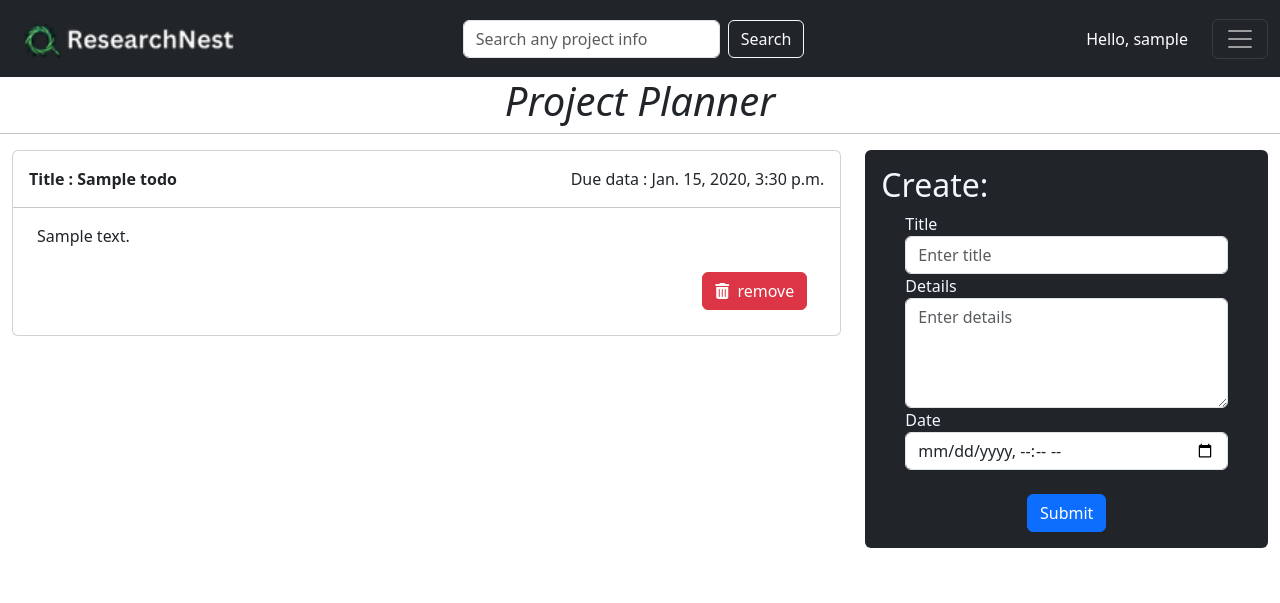
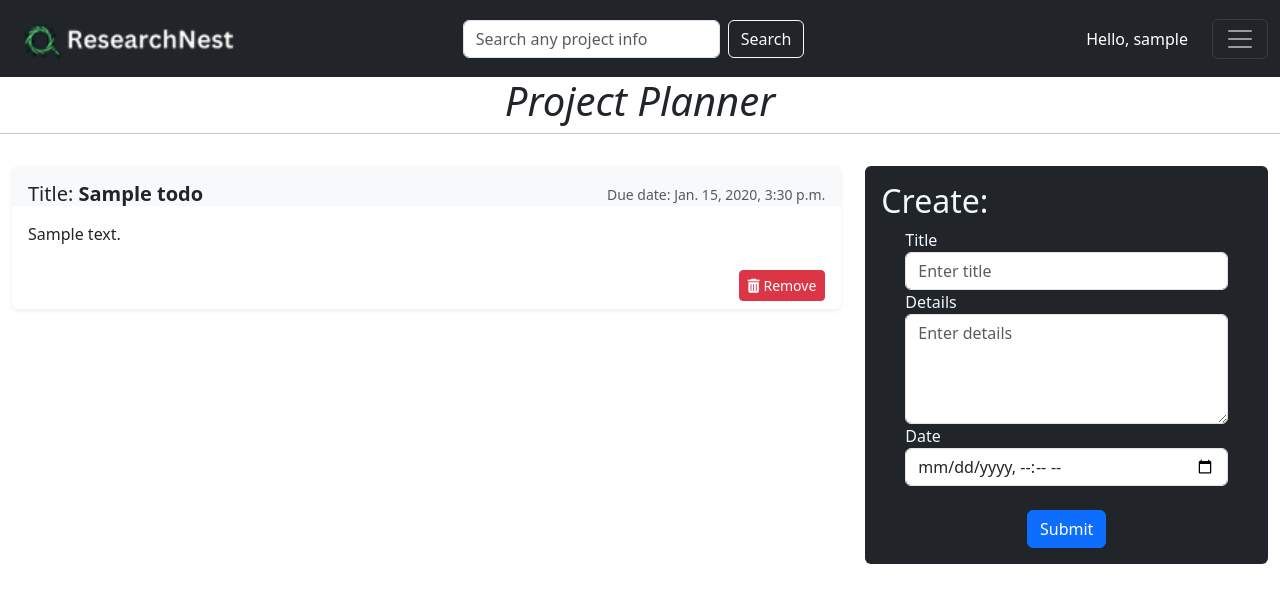
Before and after one commit to Yuvaprakash24/ResearchNest, a Django app: page /todolist in a window 1280 px wide. Shown: the top 603 px of the page. Run offline with Django 5.2, Linux system fonts and the light colour scheme; a user stored in the database is signed in; tables that the repository leaves empty hold one stand-in row (values such as "Sample post"); some libraries are stand-ins or nearby versions; some web fonts are replaced.

Commit message:
Updated Frontend

```diff
--- a/core/templates/todo.html
+++ b/core/templates/todo.html
@@ -1,6 +1,18 @@
 {% extends 'base.html' %}
 {% load static %}
 {% block content %}
+
+<style>
+  .responsive-header{
+    display: flex;
+    justify-content: space-between;
+  }
+  @media (max-width: 768px){
+    .responsive-header{
+      flex-direction: column;
+    }
+  }
+</style>
 
 {% include 'navbar.html' %}
 <div  class="container-fluid">
@@ -26,25 +38,29 @@
     <div class="row">
 
       <div class="col-md-8">
+        {% for i in list %}
+        <div class="card mt-3 shadow-sm border-0 rounded">
+            <div class="px-3 pt-3 responsive-header bg-light rounded-top d-flex align-items-center justify-content-between">
+                <h5 class="m-0">Title: <span class="fw-bold">{{ i.title }}</span></h5>
+                <small class="text-muted">Due date: {{ i.date }}</small>
+            </div>
+            <div class="card-body">
+                <p class="card-text">{{ i.details }}</p>
+            </div>
+            <div class="card-footer bg-white border-0 text-end">
+                <form action="/del/{{ i.id }}" method="POST">
+                    {% csrf_token %}
+                    <button type="submit" class="btn btn-sm btn-danger">
+                        <i class="fa fa-trash" aria-hidden="true"></i> Remove
+                    </button>
+                </form>
+            </div>
+        </div>
+        {% endfor %}
+    </div>
 
-        {% for i in list %}
-        <div class="card">
-          <div class="px-3 pt-3" style="display: flex;justify-content: space-between;">
-            <b>Title : {{i.title}}</b>
-            Due data : {{i.date}}
-          </div>
-          <hr/>
-          <span class="px-4">{{i.details}}</span>
-          <br />
-          <form action="/del/{{i.id}}" method="POST" style=" padding-right: 4%; padding-bottom: 3%;">
-            {% csrf_token %}
-            <button value="remove" type="submit"  class="btn btn-danger" style="float: right;"><i class="fa fa-trash" aria-hidden="true"></i>&nbsp; remove</button>
-          </form>
-        </div>
-        {% endfor%}
-      </div>
       <!-- <div class="col-md-1"> </div> -->
-      <div class="col-md-4">
+      <div class="col-md-4 mt-3">
         <div class="todolist_submit_form bg-dark p-3 rounded " style="color: aliceblue;">
           <form method="POST" class="needs-validation" novalidate>
             <h2>Create:</h2>
--- a/core/views.py
+++ b/core/views.py
@@ -279,7 +279,7 @@ def todolist(request):
             todo_item = form.save(commit=False)
             todo_item.user = request.user
             todo_item.save()
-            messages.success(request, "Todo item added successfully!")
+            messages.success(request, "Project Planner item added successfully!")
             return redirect('todolist')
         else:
             for field, errors in form.errors.items():
--- a/miniproject/settings.py
+++ b/miniproject/settings.py
@@ -24,7 +24,8 @@ BASE_DIR = Path(__file__).resolve().parent.parent
 cloudinary.config(
     cloud_name = 'dzif6dxod',
     api_key = os.getenv('API_Value'),
-    api_secret =  os.getenv('API_Security')
+    api_secret =  os.getenv('API_Security'),
+    secure = True
 )
 
 # Quick-start development settings - unsuitable for production
@@ -147,6 +148,7 @@ CLOUDINARY_STORAGE = {
     'CLOUD_NAME': 'dzif6dxod',
     'API_KEY': os.getenv('API_Value'),
     'API_SECRET':  os.getenv('API_Security'),
+    'secure' : True
 }
 
 DEFAULT_FILE_STORAGE = 'cloudinary.storage.MediaCloudinaryStorage'
```
Also changed, not shown: core/templates/seeproject.html (+34 -10 lines).
